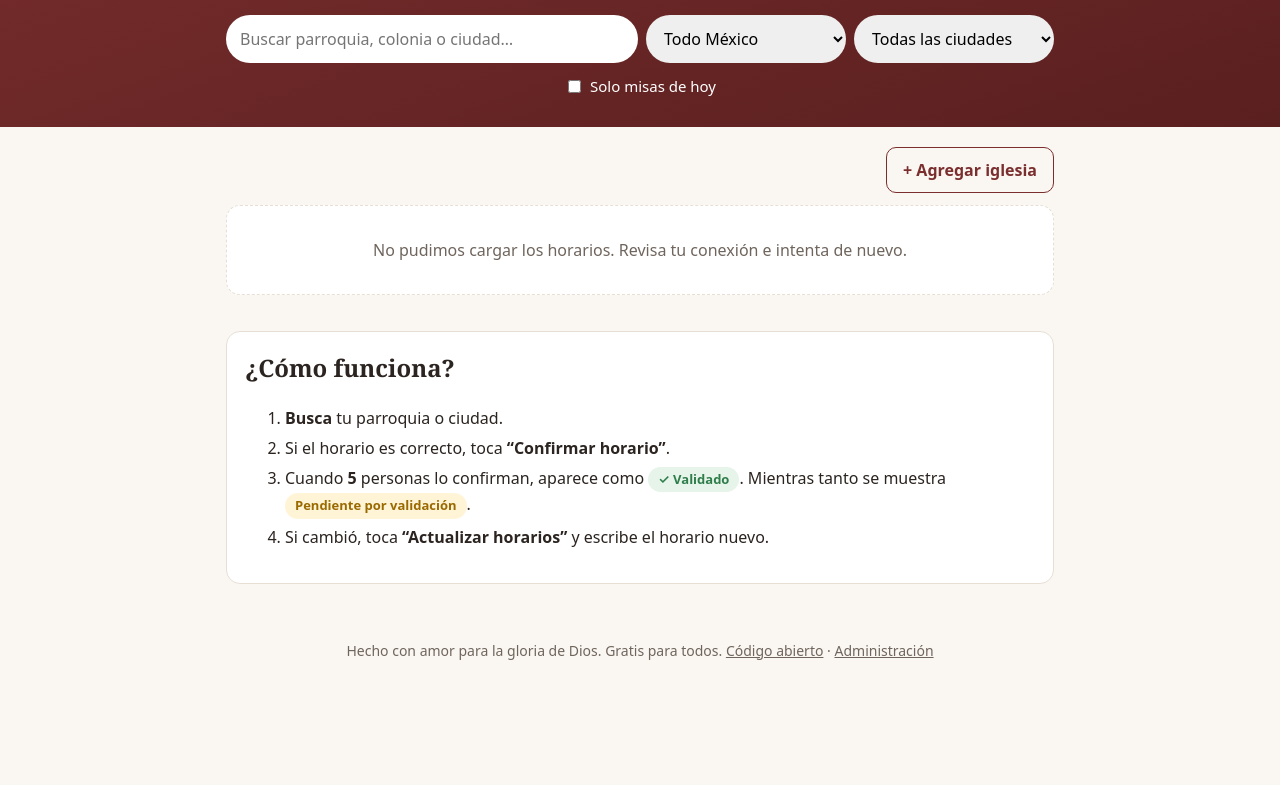
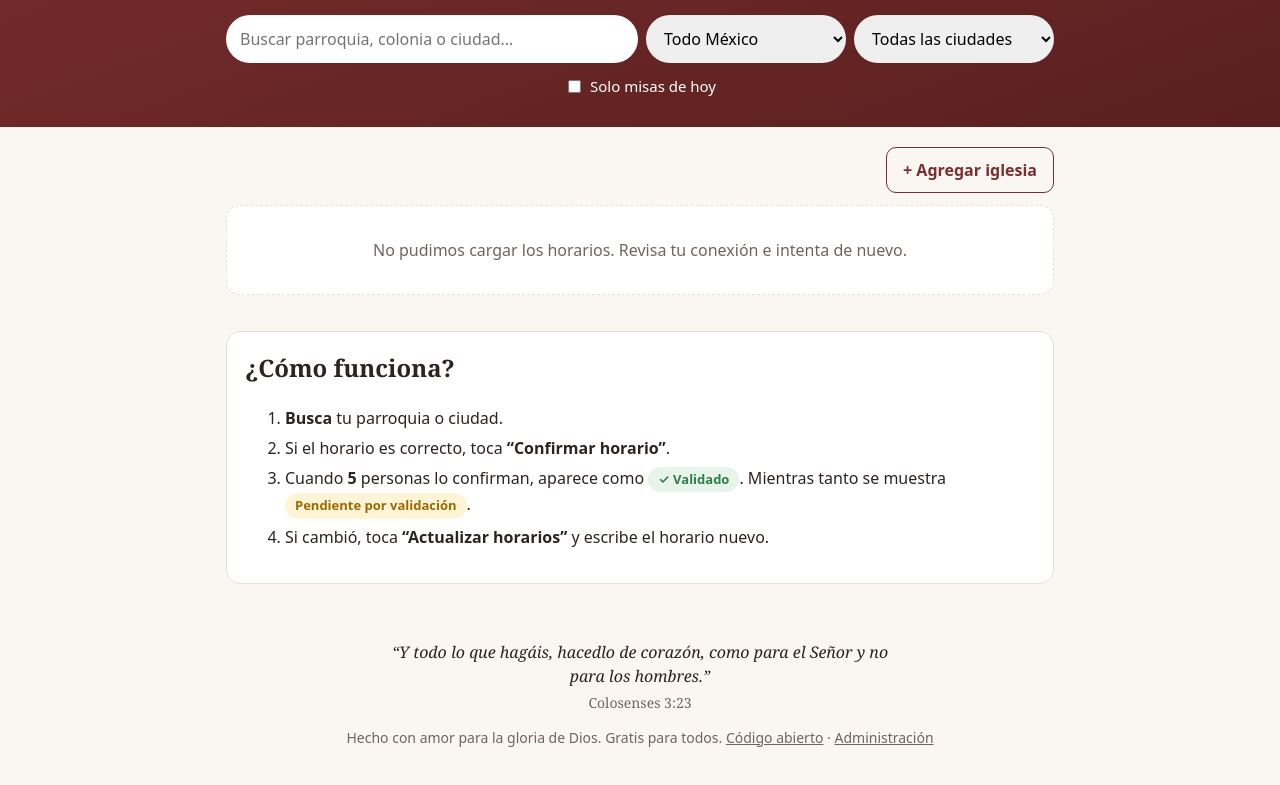
Before and after one commit to horariosdemisa/missa, a plain HTML site: page index.html in a window 1280 px wide. Shown: the part 207-992 px from the top of the page. Before the commit the page ends 908 px from the top, so only its background shows below. Drawn offline with nearby package versions, Linux system fonts and the light colour scheme; no server answers.

Commit message:
Agregar versículo Colosenses 3:23 al pie de página
Co-Authored-By: Claude Opus 5.5 <noreply@anthropic.com>
Claude-Session: https://claude.ai/code/session_01WfJgLGB99p1p9Rk7BxnKAv

```diff
--- a/index.html
+++ b/index.html
@@ -52,7 +52,7 @@
   </main>
 
   <footer class="pie">
-    <div class="wrap">Hecho con amor para la gloria de Dios. Gratis para todos. <a href="https://github.com" id="repoLink" target="_blank" rel="noopener">Código abierto</a> · <a href="admin.html" rel="nofollow">Administración</a></div>
+    <div class="wrap"><blockquote class="versiculo">“Y todo lo que hagáis, hacedlo de corazón, como para el Señor y no para los hombres.”<cite>Colosenses 3:23</cite></blockquote>Hecho con amor para la gloria de Dios. Gratis para todos. <a href="https://github.com" id="repoLink" target="_blank" rel="noopener">Código abierto</a> · <a href="admin.html" rel="nofollow">Administración</a></div>
   </footer>
 
   <!-- Formulario: agregar iglesia / actualizar horario -->
--- a/styles.css
+++ b/styles.css
@@ -125,3 +125,6 @@ legend { font-weight: 600; font-size: 14px; padding: 0 4px; }
   background: var(--texto); color: var(--fondo); padding: 10px 18px; border-radius: 999px;
   font-size: 15px; box-shadow: 0 4px 16px rgba(0,0,0,.2); max-width: calc(100vw - 32px); z-index: 10;
 }
+
+.versiculo { margin: 0 auto 14px; max-width: 520px; font-family: Georgia, serif; font-style: italic; font-size: 16px; color: var(--texto); }
+.versiculo cite { display: block; margin-top: 4px; font-style: normal; font-size: 14px; color: var(--muted); }
```
